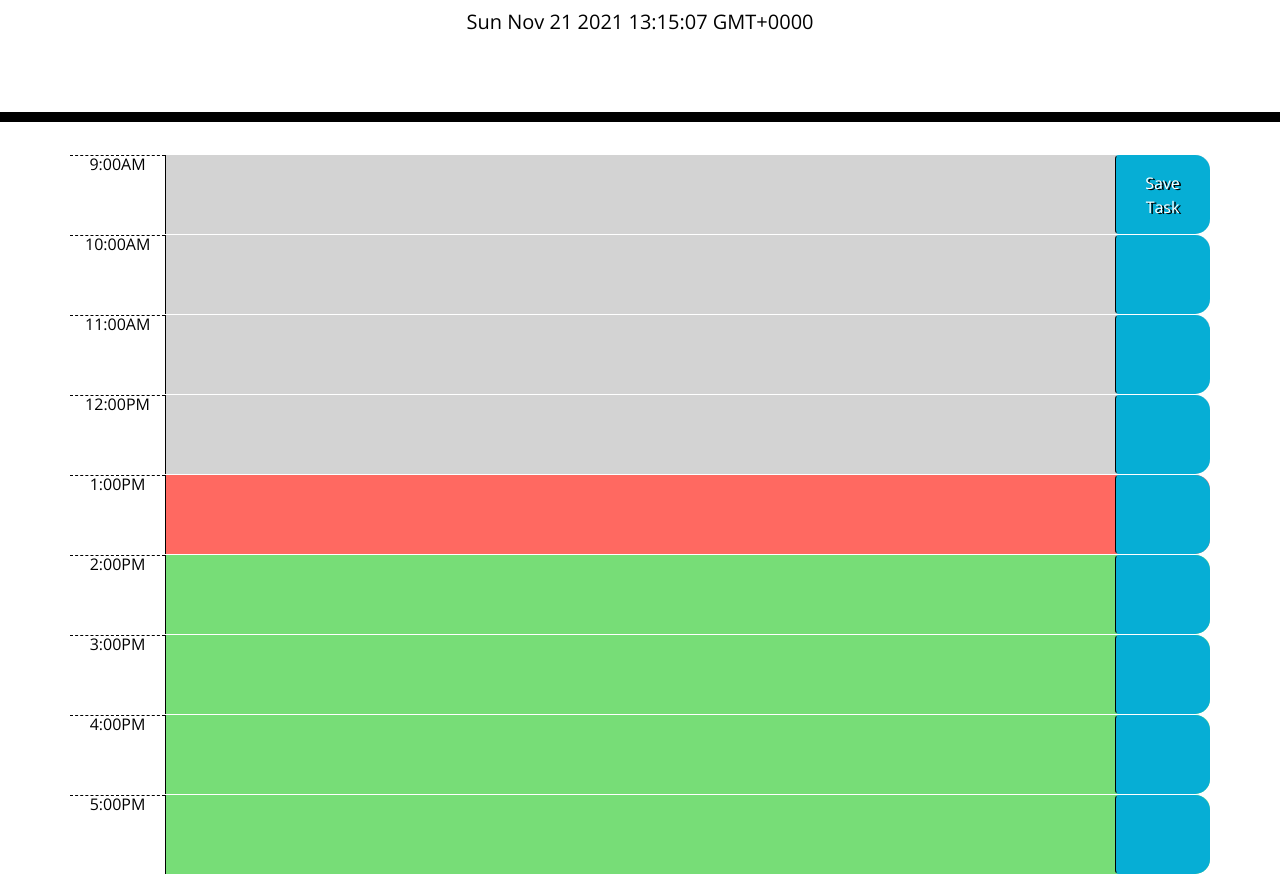
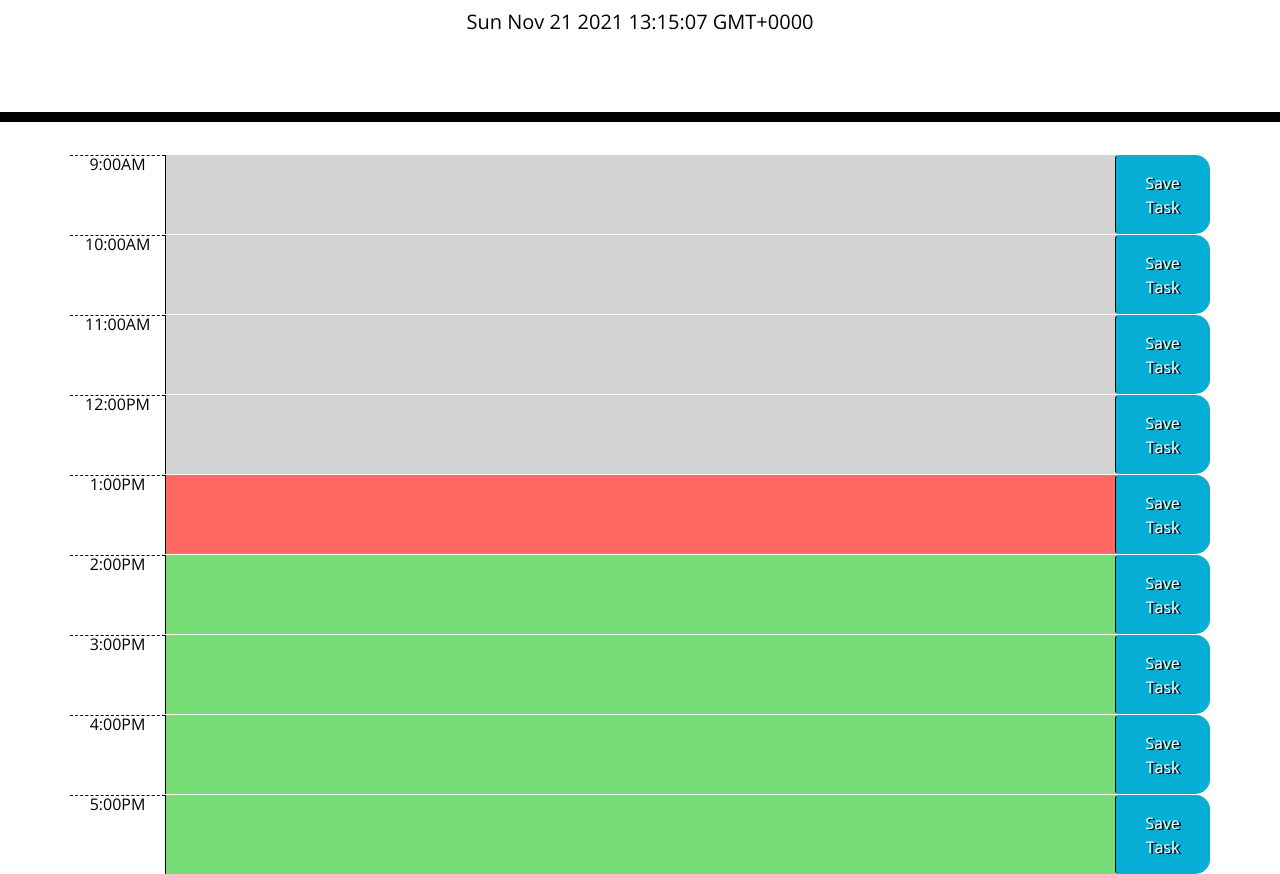
Before and after one commit to sarahwesley/workday-scheduler, a plain HTML site: page index.html in a window 1280 px wide. Shown: the part 182-1056 px from the top of the page. Drawn offline with nearby package versions, Linux system fonts and the light colour scheme.

Commit message:
save button added

```diff
--- a/index.html
+++ b/index.html
@@ -38,42 +38,42 @@
       <div id="10" class="row time-block">
         <div class="col-md-1 hour">10:00AM</div>
         <textarea class="col-md-10 description"></textarea>
-        <button class="btn saveBtn col-md-1"></button>
+        <button class="btn saveBtn col-md-1">Save Task</button>
       </div>
       <div id="11" class="row time-block">
         <div class="col-md-1 hour">11:00AM</div>
         <textarea class="col-md-10 description"></textarea>
-        <button class="btn saveBtn col-md-1"></button>
+        <button class="btn saveBtn col-md-1">Save Task</button>
       </div>
       <div id="12" class="row time-block">
         <div class="col-md-1 hour">12:00PM</div>
         <textarea class="col-md-10 description"></textarea>
-        <button class="btn saveBtn col-md-1"></button>
+        <button class="btn saveBtn col-md-1">Save Task</button>
       </div>
       <div id="13" class="row time-block">
         <div class="col-md-1 hour">1:00PM</div>
         <textarea class="col-md-10 description"></textarea>
-        <button class="btn saveBtn col-md-1"></button>
+        <button class="btn saveBtn col-md-1">Save Task</button>
       </div>
       <div id="14" class="row time-block">
         <div class="col-md-1 hour">2:00PM</div>
         <textarea class="col-md-10 description"></textarea>
-        <button class="btn saveBtn col-md-1"></button>
+        <button class="btn saveBtn col-md-1">Save Task</button>
       </div>
       <div id="15" class="row time-block">
         <div class="col-md-1 hour">3:00PM</div>
         <textarea class="col-md-10 description"></textarea>
-        <button class="btn saveBtn col-md-1"></button>
+        <button class="btn saveBtn col-md-1">Save Task</button>
       </div>
       <div id="16" class="row time-block">
         <div class="col-md-1 hour">4:00PM</div>
         <textarea class="col-md-10 description"></textarea>
-        <button class="btn saveBtn col-md-1"></button>
+        <button class="btn saveBtn col-md-1">Save Task</button>
       </div>
       <div id="17" class="row time-block">
         <div class="col-md-1 hour">5:00PM</div>
         <textarea class="col-md-10 description"></textarea>
-        <button class="btn saveBtn col-md-1"></button>
+        <button class="btn saveBtn col-md-1">Save Task</button>
       </div>
     </div>
 
```
